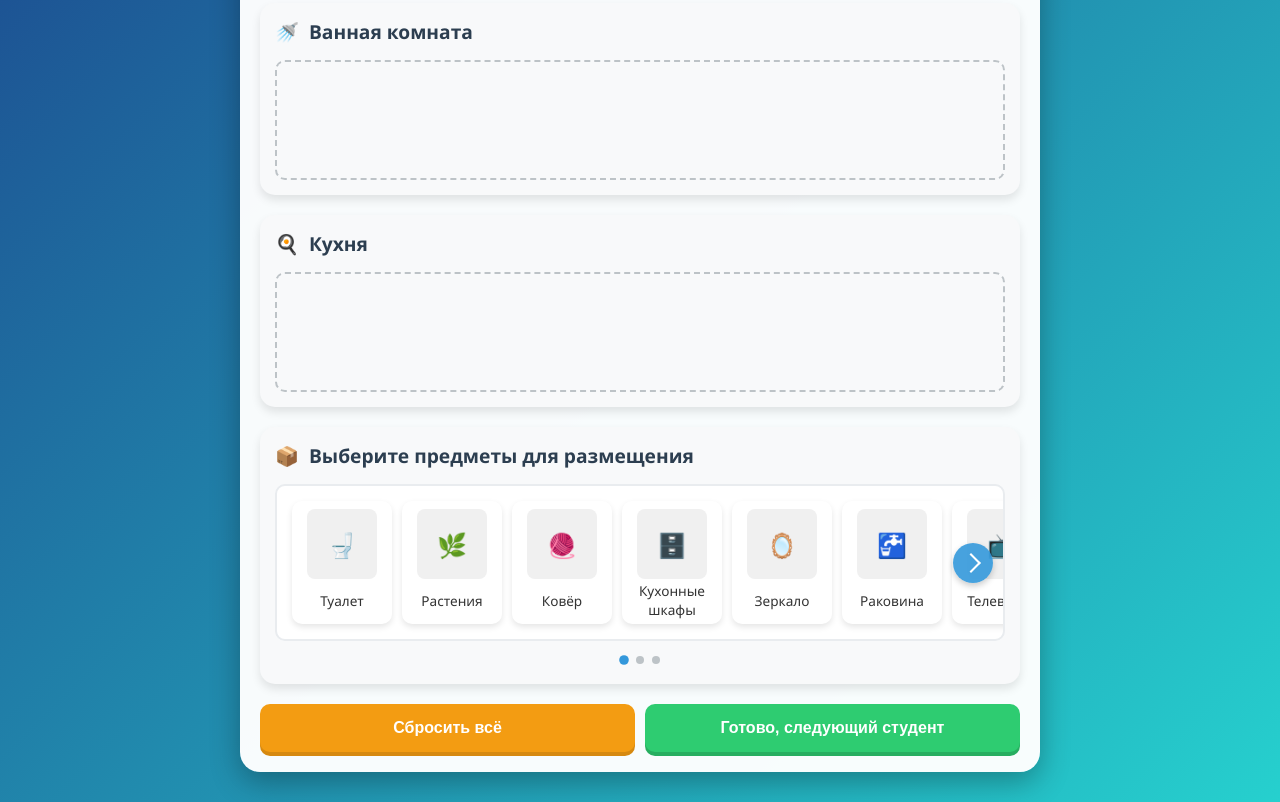
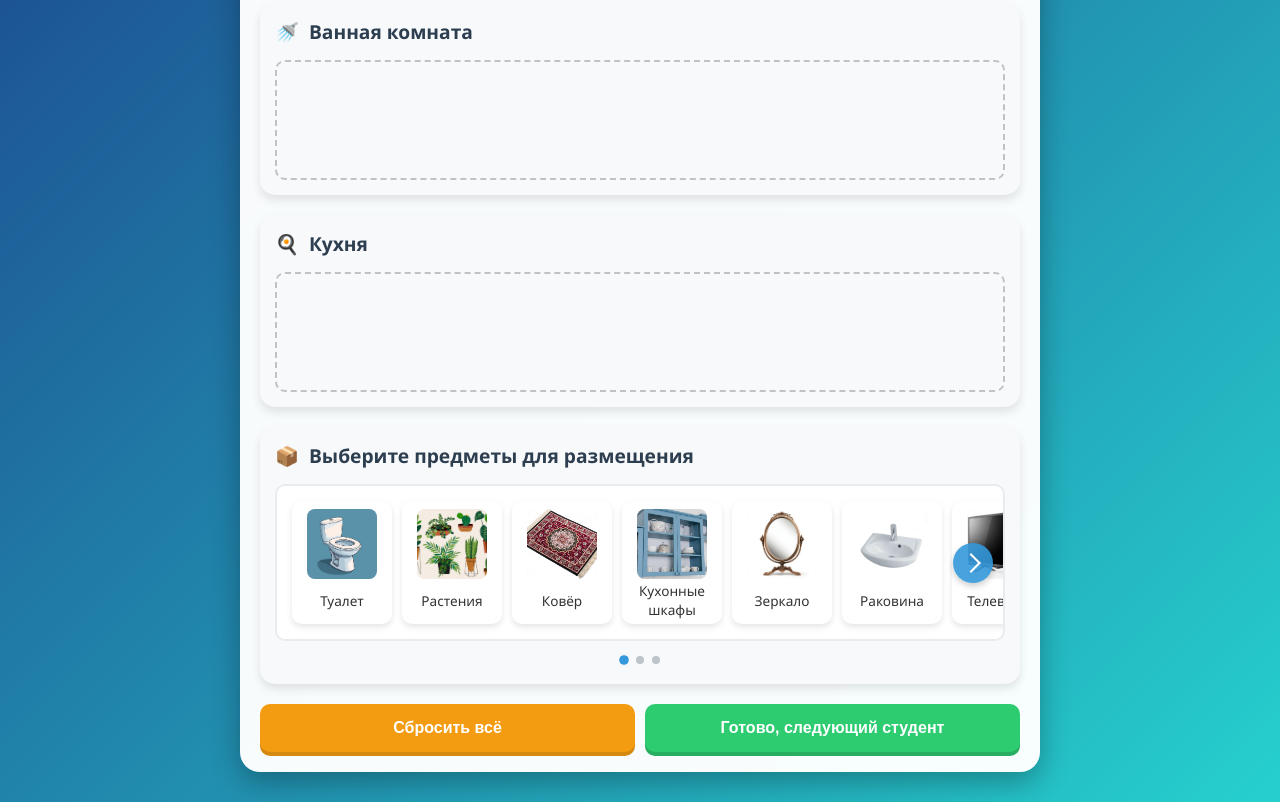
Before and after one commit to Curly-VlaDICK/13, a plain HTML site: page index.html in a window 1280 px wide. Shown: the part 721-1523 px from the top of the page. Drawn offline with Linux system fonts and the light colour scheme.

Commit message:
Update index.html

```diff
--- a/index.html
+++ b/index.html
@@ -893,28 +893,28 @@
         // Полные данные о предметах по комнатам с картинками
         const allItemsData = {
             "living-room": [
-                { id: "sofa", name: "Диван", image: "sofa.jpg", fallback: "🛋️" },
-                { id: "dresser", name: "Комод", image: "dresser.jpg", fallback: "🗄️" },
-                { id: "tv", name: "Телевизор", image: "tv.jpg", fallback: "📺" },
-                { id: "plants", name: "Растения", image: "plants.jpg", fallback: "🌿" },
-                { id: "painting", name: "Картина", image: "painting.jpg", fallback: "🖼️" },
-                { id: "carpet", name: "Ковёр", image: "carpet.jpg", fallback: "🧶" }
+                { id: "sofa", name: "Диван", image: "images/диван.jpg", fallback: "🛋️" },
+                { id: "dresser", name: "Комод", image: "images/комод.jpg", fallback: "🗄️" },
+                { id: "tv", name: "Телевизор", image: "images/тв.jpg", fallback: "📺" },
+                { id: "plants", name: "Растения", image: "images/растения.jpg", fallback: "🌿" },
+                { id: "painting", name: "Картина", image: "images/картина.jpg", fallback: "🖼️" },
+                { id: "carpet", name: "Ковёр", image: "images/ковер.jpg", fallback: "🧶" }
             ],
             "bathroom": [
-                { id: "bathtub", name: "Ванна", image: "ванна.jpg", fallback: "🛁" },
-                { id: "mirror", name: "Зеркало", image: "зеркало.jpg", fallback: "🪞" },
-                { id: "toilet", name: "Туалет", image: "туалет.jpg", fallback: "🚽" },
-                { id: "sink", name: "Раковина", image: "раковина.jpg", fallback: "🚰" },
-                { id: "washing-machine", name: "Стиральная машина", image: "стиральная_машина.jpg", fallback: "🧺" },
-                { id: "shower", name: "Душ", image: "душ.jpg", fallback: "🚿" }
+                { id: "bathtub", name: "Ванна", image: "images/ванна.jpg", fallback: "🛁" },
+                { id: "mirror", name: "Зеркало", image: "images/зеркало.jpg", fallback: "🪞" },
+                { id: "toilet", name: "Туалет", image: "images/туалет.jpg", fallback: "🚽" },
+                { id: "sink", name: "Раковина", image: "images/раковина.jpg", fallback: "🚰" },
+                { id: "washing-machine", name: "Стиральная машина", image: "images/стиральная_машина.jpg", fallback: "🧺" },
+                { id: "shower", name: "Душ", image: "images/душ.jpg", fallback: "🚿" }
             ],
             "kitchen": [
-                { id: "stove", name: "Плита", image: "плита.jpg", fallback: "🔥" },
-                { id: "kitchen-sink", name: "Раковина", image: "кухонная_раковина.jpg", fallback: "🚰" },
-                { id: "cabinets", name: "Кухонные шкафы", image: "кухонные_шкафы.jpg", fallback: "🗄️" },
-                { id: "table", name: "Стол", image: "стол.jpg", fallback: "🪑" },
-                { id: "chair", name: "Стул", image: "стул.jpg", fallback: "💺" },
-                { id: "fridge", name: "Холодильник", image: "холодильник.jpg", fallback: "🧊" }
+                { id: "stove", name: "Плита", image: "images/плита.jpg", fallback: "🔥" },
+                { id: "kitchen-sink", name: "Раковина", image: "images/кухонная_раковина.jpg", fallback: "🚰" },
+                { id: "cabinets", name: "Кухонные шкафы", image: "images/кухонные_шкафы.jpg", fallback: "🗄️" },
+                { id: "table", name: "Стол", image: "images/стол.jpg", fallback: "🪑" },
+                { id: "chair", name: "Стул", image: "images/стул.jpg", fallback: "💺" },
+                { id: "fridge", name: "Холодильник", image: "images/холодильник.jpg", fallback: "🧊" }
             ]
         };
 
```
